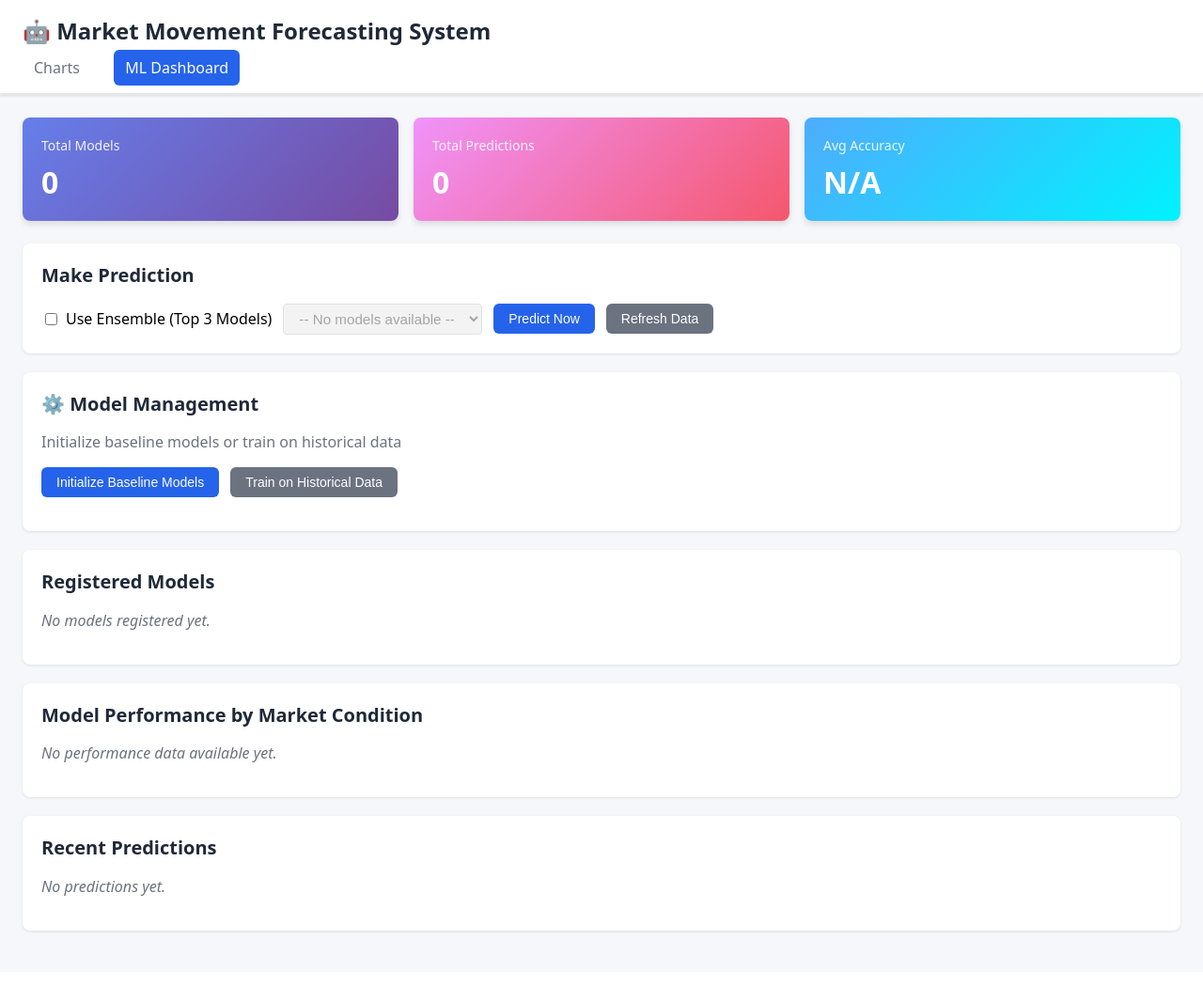
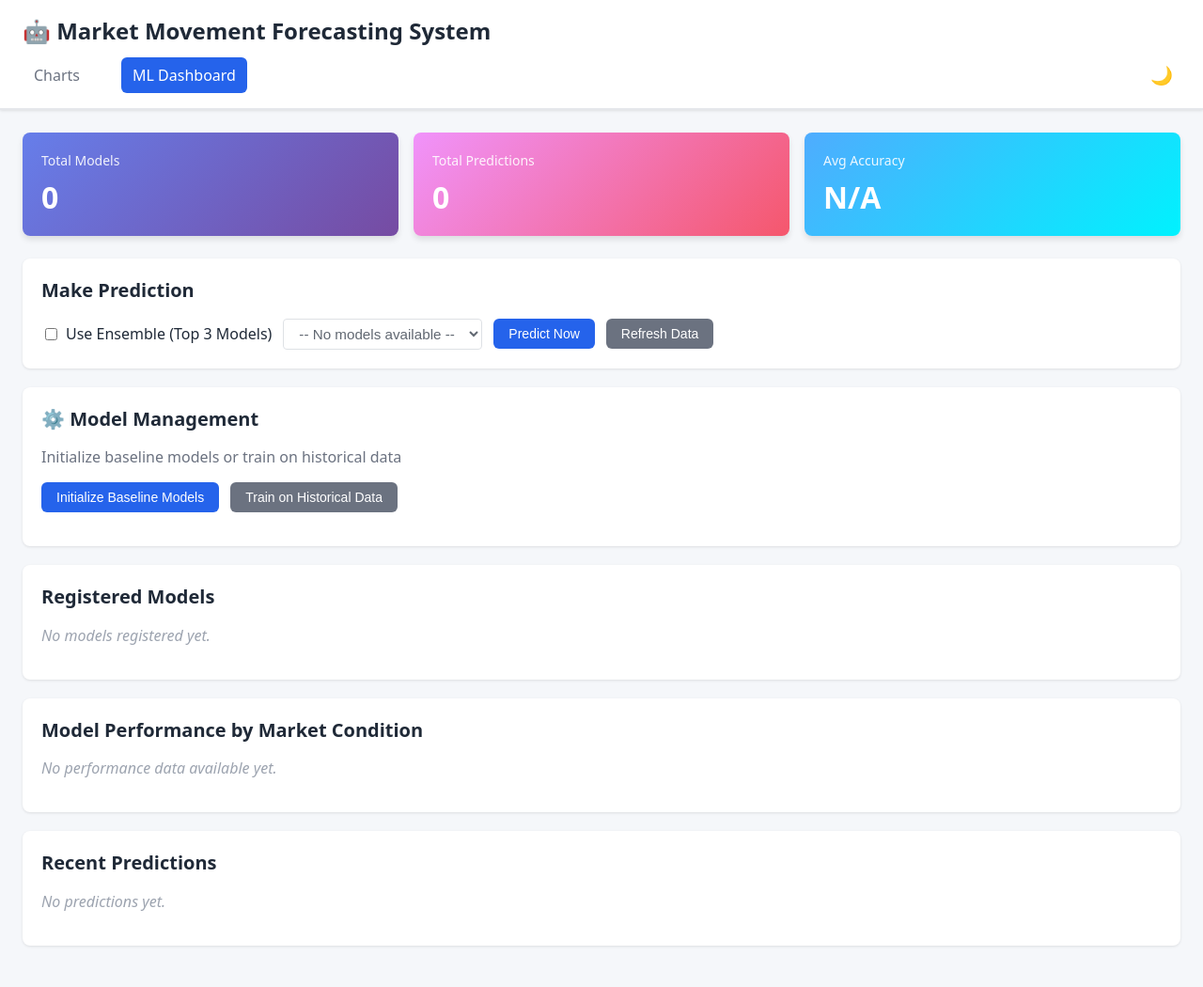
Before and after one commit to amir-khoshdel-louyeh/market-movement-forecasting-system, a Flask app: page /ml in a window 1280 px wide. Shown: the whole page at 94% size. Before the commit the page ends 993 px from the top, so only its background shows below. Run offline with Flask 3, Linux system fonts and the light colour scheme; data that the repository does not hold is empty.

Commit message:
add dark/light theme toggle, fix POST request headers, and add skeleton loaders

```diff
--- a/src/templates/ml_dashboard.html
+++ b/src/templates/ml_dashboard.html
@@ -5,40 +5,72 @@
   <meta name="viewport" content="width=device-width, initial-scale=1">
   <title>MMFS – ML Dashboard</title>
   <style>
+    :root {
+      --bg-primary: #f5f7fa;
+      --bg-secondary: #fff;
+      --bg-tertiary: #f9fafb;
+      --text-primary: #1f2937;
+      --text-secondary: #6b7280;
+      --text-muted: #9ca3af;
+      --border-color: #e5e7eb;
+      --border-light: #f3f4f6;
+      --hover-bg: #f3f4f6;
+      --skeleton-light: #f0f0f0;
+      --skeleton-mid: #e0e0e0;
+    }
+
+    body.dark-mode {
+      --bg-primary: #1a1a1a;
+      --bg-secondary: #2a2a2a;
+      --bg-tertiary: #333333;
+      --text-primary: #e0e0e0;
+      --text-secondary: #a0a0a0;
+      --text-muted: #808080;
+      --border-color: #444;
+      --border-light: #383838;
+      --hover-bg: #404040;
+      --skeleton-light: #333333;
+      --skeleton-mid: #404040;
+    }
+
     * { box-sizing: border-box; }
     body {
       font-family: system-ui, -apple-system, Segoe UI, Roboto, sans-serif;
       margin: 0;
-      background: #f5f7fa;
+      background: var(--bg-primary);
+      color: var(--text-primary);
+      transition: background-color 0.3s, color 0.3s;
     }
     header {
-      background: #fff;
+      background: var(--bg-secondary);
       padding: 16px 24px;
-      border-bottom: 2px solid #e5e7eb;
+      border-bottom: 2px solid var(--border-color);
       box-shadow: 0 1px 3px rgba(0,0,0,0.1);
     }
-    h1 { margin: 0; font-size: 1.5rem; color: #1f2937; }
-    nav { margin-top: 12px; }
+    h1 { margin: 0; font-size: 1.5rem; color: var(--text-primary); }
+    nav { margin-top: 12px; display: flex; align-items: center; gap: 12px; }
     nav a {
       text-decoration: none;
-      color: #6b7280;
+      color: var(--text-secondary);
       margin-right: 20px;
       padding: 8px 12px;
       border-radius: 6px;
       transition: all 0.2s;
     }
-    nav a:hover { background: #f3f4f6; color: #1f2937; }
+    nav a:hover { background: var(--hover-bg); color: var(--text-primary); }
     nav a.active { background: #2563eb; color: #fff; }
+    .theme-toggle { background: none; border: none; font-size: 1.2rem; cursor: pointer; padding: 6px 8px; border-radius: 4px; transition: all 0.2s; color: var(--text-primary); margin-left: auto; }
+    .theme-toggle:hover { background: var(--hover-bg); }
 
     .container { max-width: 1400px; margin: 0 auto; padding: 24px; }
     .card {
-      background: #fff;
+      background: var(--bg-secondary);
       border-radius: 8px;
       padding: 20px;
       margin-bottom: 20px;
       box-shadow: 0 1px 3px rgba(0,0,0,0.1);
     }
-    .card h2 { margin-top: 0; color: #1f2937; font-size: 1.25rem; }
+    .card h2 { margin-top: 0; color: var(--text-primary); font-size: 1.25rem; }
 
     .stats-grid {
       display: grid;
@@ -57,9 +89,9 @@
     .stat-value { font-size: 2rem; font-weight: bold; }
 
     table { width: 100%; border-collapse: collapse; }
-    th, td { padding: 12px; text-align: left; border-bottom: 1px solid #e5e7eb; }
-    th { background: #f9fafb; font-weight: 600; color: #374151; }
-    tr:hover { background: #f9fafb; }
+    th, td { padding: 12px; text-align: left; border-bottom: 1px solid var(--border-color); color: var(--text-primary); }
+    th { background: var(--bg-tertiary); font-weight: 600; color: var(--text-primary); }
+    tr:hover { background: var(--hover-bg); }
 
     .badge {
       display: inline-block;
@@ -71,6 +103,15 @@
     .badge-success { background: #d1fae5; color: #065f46; }
     .badge-warning { background: #fef3c7; color: #92400e; }
     .badge-info { background: #dbeafe; color: #1e40af; }
+
+    input[type="checkbox"],
+    select {
+      background: var(--bg-secondary);
+      color: var(--text-primary);
+      border: 1px solid var(--border-color);
+      border-radius: 4px;
+      padding: 6px 8px;
+    }
 
     .btn {
       padding: 8px 16px;
@@ -92,12 +133,16 @@
       background: #f0fdf4;
       border: 1px solid #86efac;
       border-radius: 6px;
+      color: var(--text-primary);
     }
-    .loading { color: #6b7280; font-style: italic; }
+    body.dark-mode .prediction-result {
+      background: rgba(16, 185, 129, 0.1);
+    }
+    .loading { color: var(--text-muted); font-style: italic; }
     .error { color: #dc2626; }
 
     /* Skeleton Loader Styles */
-    .skeleton { background: linear-gradient(90deg, #f0f0f0 25%, #e0e0e0 50%, #f0f0f0 75%); background-size: 200% 100%; animation: skeleton-loading 1.5s infinite; }
+    .skeleton { background: linear-gradient(90deg, var(--skeleton-light) 25%, var(--skeleton-mid) 50%, var(--skeleton-light) 75%); background-size: 200% 100%; animation: skeleton-loading 1.5s infinite; }
     @keyframes skeleton-loading { 0% { background-position: 200% 0; } 100% { background-position: -200% 0; } }
     .skeleton-stat { height: 120px; border-radius: 8px; }
     .skeleton-line { height: 20px; border-radius: 4px; margin-bottom: 12px; }
@@ -110,6 +155,7 @@
   <nav>
     <a href="/">Charts</a>
     <a href="/ml" class="active">ML Dashboard</a>
+    <button id="theme-toggle" class="theme-toggle" title="Toggle dark mode">🌙</button>
   </nav>
 </header>
 
@@ -182,6 +228,30 @@
 </div>
 
 <script>
+// Theme Management
+function initTheme(){
+  const theme = localStorage.getItem('theme') || 'light';
+  if(theme === 'dark') document.documentElement.classList.add('dark-mode');
+  updateThemeButton();
+}
+
+function toggleTheme(){
+  const isDark = document.documentElement.classList.toggle('dark-mode');
+  localStorage.setItem('theme', isDark ? 'dark' : 'light');
+  updateThemeButton();
+}
+
+function updateThemeButton(){
+  const btn = document.getElementById('theme-toggle');
+  const isDark = document.documentElement.classList.contains('dark-mode');
+  if(btn) btn.textContent = isDark ? '☀️' : '🌙';
+}
+
+// Initialize theme on load
+initTheme();
+const themeBtn = document.getElementById('theme-toggle');
+if(themeBtn) themeBtn.addEventListener('click', toggleTheme);
+
 async function loadData() {
   document.getElementById('stats-skeleton').style.display = 'grid';
   document.getElementById('stats-content').style.display = 'none';
```
